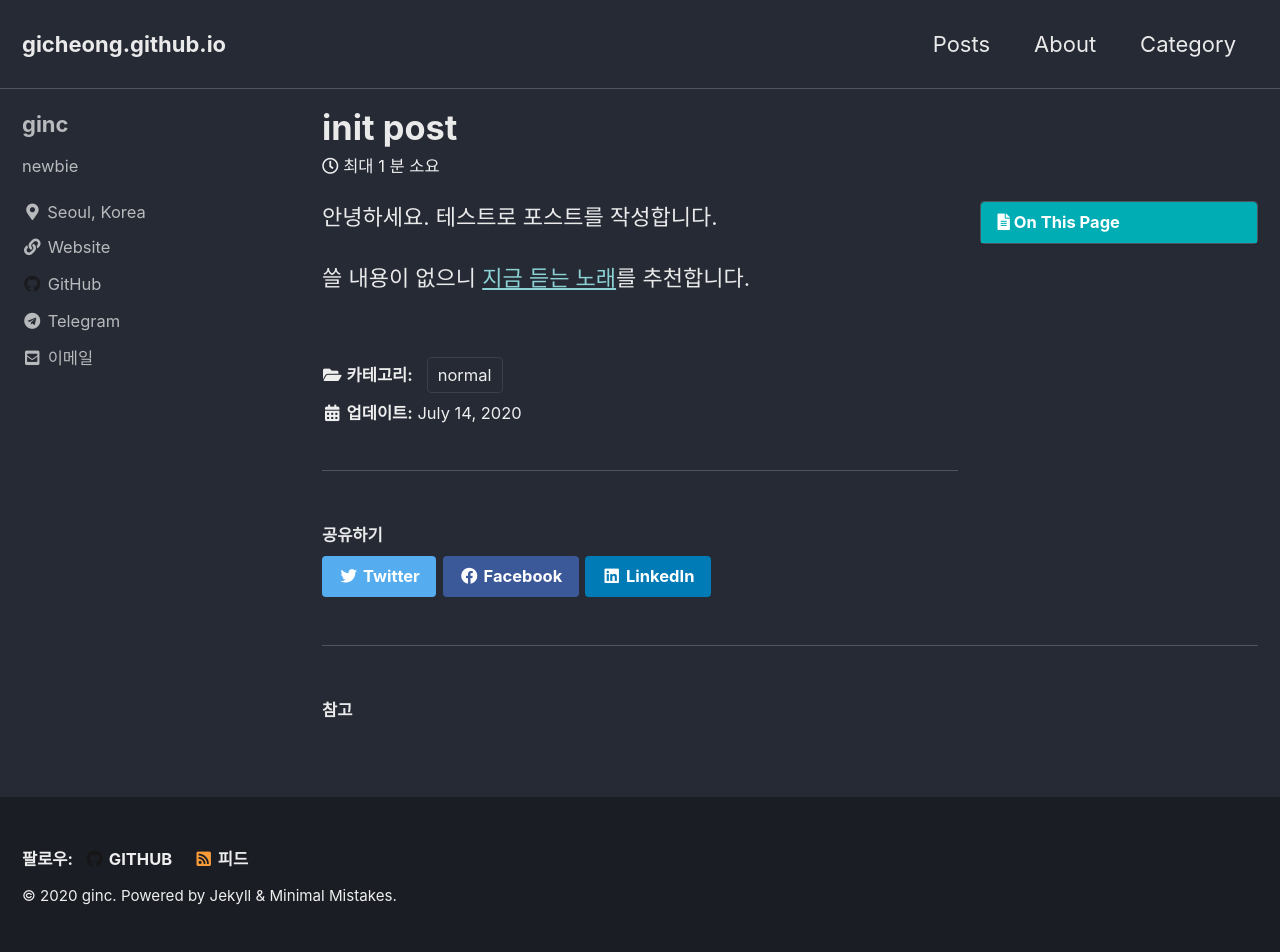
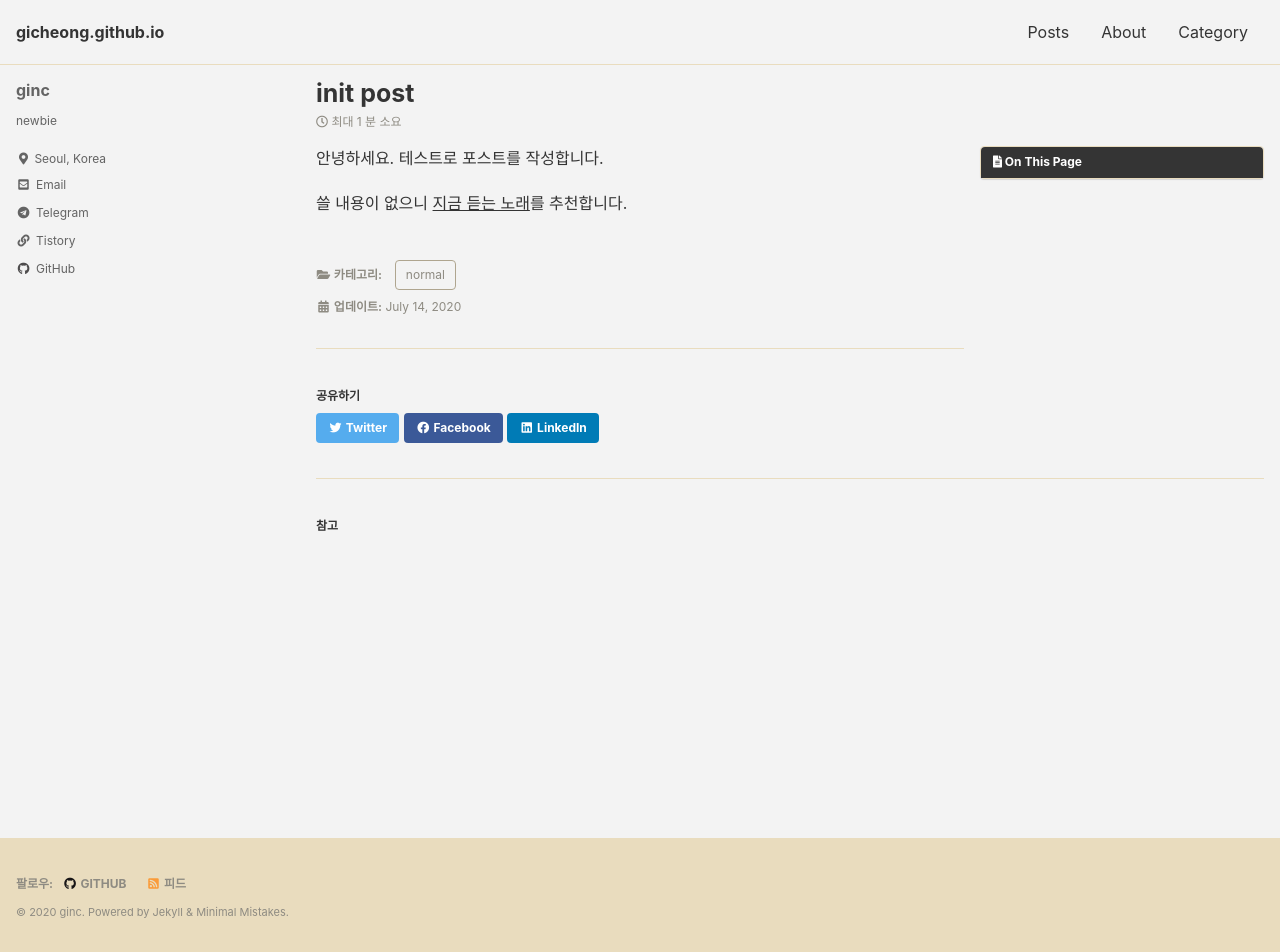
Before and after one commit to gincheong/deprecated-blog, a Jekyll site: the page built from _posts/2020-07-14-1.md, in a window 1280 px wide and 952 px high. Built offline with Jekyll 4.4.1, drawn with Linux system fonts in a browser that asks for light colours; cached includes are drawn as plain includes.

Commit message:
fix fontSize, fix author links

```diff
--- a/_config.yml
+++ b/_config.yml
@@ -12,7 +12,7 @@
 
 # theme                  : "minimal-mistakes-jekyll"
 remote_theme           : "mmistakes/minimal-mistakes"
-minimal_mistakes_skin    : "dark" # "air", "aqua", "contrast", "dark", "dirt", "neon", "mint", "plum", "sunrise"
+minimal_mistakes_skin    : "dirt" # "air", "aqua", "contrast", "dark", "dirt", "neon", "mint", "plum", "sunrise"
 
 # Site Settings
 locale                   : "ko-KR"
@@ -97,29 +97,29 @@ author:
   avatar           : # path of avatar image, e.g. "/assets/images/bio-photo.jpg"
   bio              : "newbie"
   location         : "Seoul, Korea"
-  email            : "gincheong2@gmail.com"
+  # email            : "gincheong2@gmail.com"
   links:
     - label: "Email"
       icon: "fas fa-fw fa-envelope-square"
-      # url: "mailto:gincheong2@gmail.com"
-    - label: "Website"
+      url: "mailto:gincheong2@gmail.com"
+    - label: "Telegram"
+      icon: "fab fa-fw fa-telegram"
+      url: "https://t.me/gincheong"
+    - label: "Tistory"
       icon: "fas fa-fw fa-link"
       url: "https://desree.tistory.com"
-    - label: "Twitter"
-      icon: "fab fa-fw fa-twitter-square"
-      # url: "https://twitter.com/"
-    - label: "Facebook"
-      icon: "fab fa-fw fa-facebook-square"
-      # url: "https://facebook.com/"
     - label: "GitHub"
       icon: "fab fa-fw fa-github"
       url: "https://github.com/gincheong"
-    - label: "Telegram"
-      icon: "fab fa-fw fa-telegram"
-      url: "https://t.me/gincheong"
-    - label: "Instagram"
-      icon: "fab fa-fw fa-instagram"
-      # url: "https://instagram.com/"
+    # - label: "Twitter"
+    #   icon: "fab fa-fw fa-twitter-square"
+    #   url: "https://twitter.com/"
+    # - label: "Facebook"
+    #   icon: "fab fa-fw fa-facebook-square"
+    #   url: "https://facebook.com/"
+    # - label: "Instagram"
+    #   icon: "fab fa-fw fa-instagram"
+    #   url: "https://instagram.com/"
 
 # Site Footer
 footer:
--- a/_sass/minimal-mistakes/_reset.scss
+++ b/_sass/minimal-mistakes/_reset.scss
@@ -8,18 +8,18 @@ html {
   /* apply a natural box layout model to all elements */
   box-sizing: border-box;
   background-color: $background-color;
-  font-size: 16px;
+  font-size: 16px; // 반응형 폰트 사이즈
 
   @include breakpoint($medium) {
-    font-size: 18px;
+    font-size: 16px;
   }
 
   @include breakpoint($large) {
-    font-size: 20px;
+    font-size: 16px;
   }
 
   @include breakpoint($x-large) {
-    font-size: 22px;
+    font-size: 16px;
   }
 
   -webkit-text-size-adjust: 100%;
```
